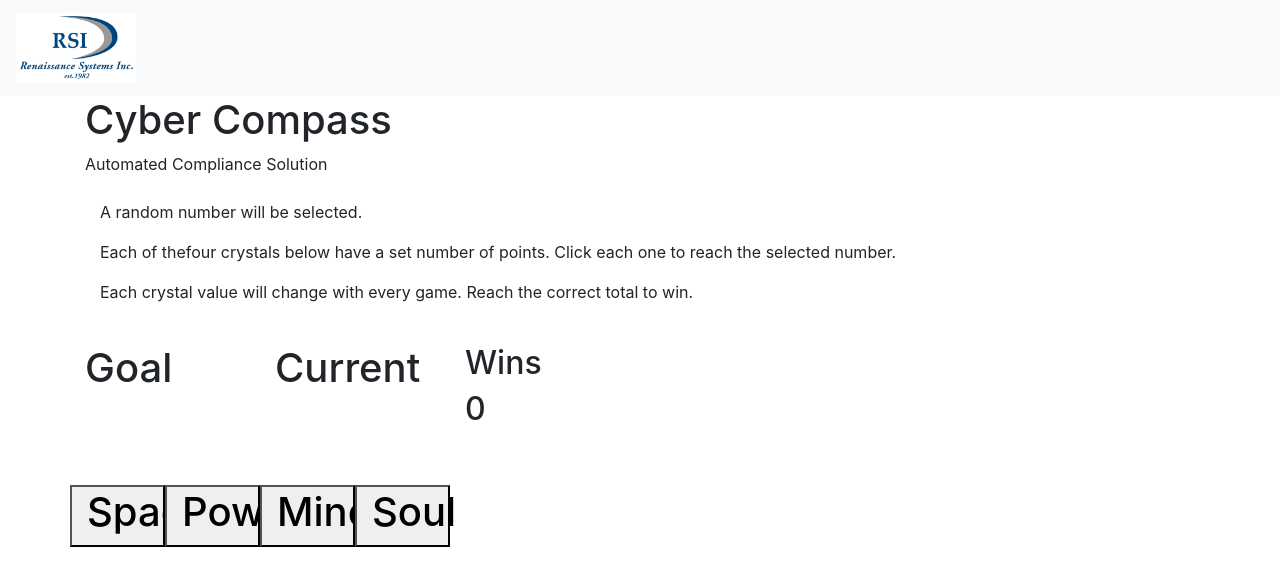
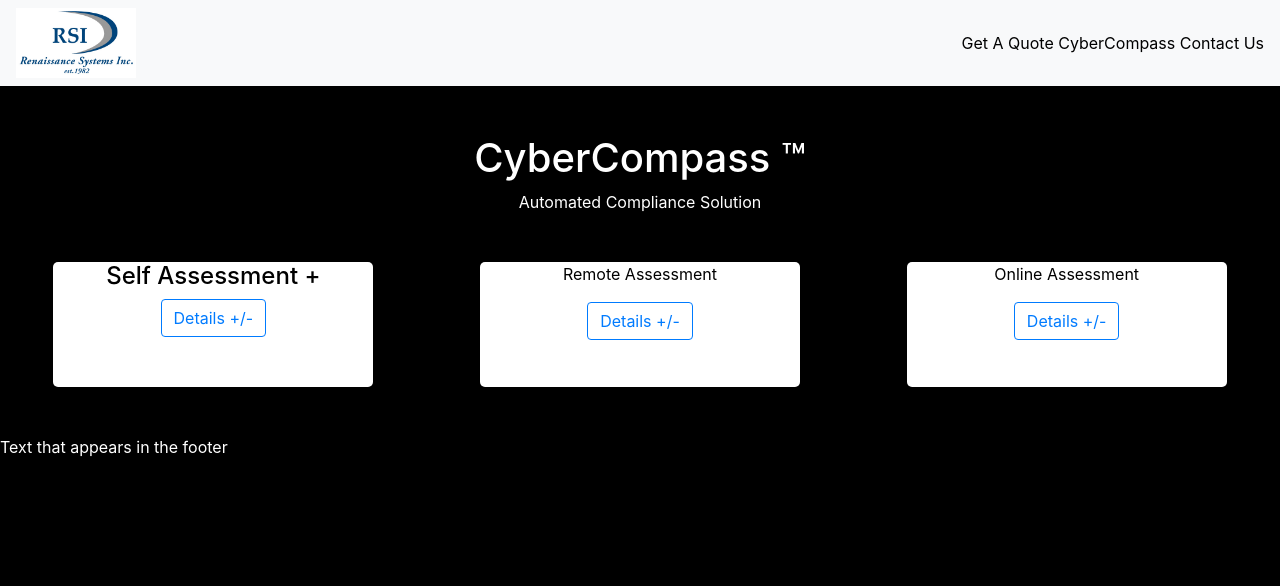
Before and after one commit to emitdlr/RSI, a plain HTML site: page index.html in a window 1280 px wide. Drawn offline with nearby package versions, Linux system fonts and the light colour scheme.

Commit message:
HTML and CSS dev

```diff
--- a/index.html
+++ b/index.html
@@ -11,72 +11,85 @@
     <!-- Added link to the jQuery Library -->
     <script src="https://cdnjs.cloudflare.com/ajax/libs/jquery/3.2.1/jquery.min.js"></script>
 
-    <script type="text/javascript" src="js/index.js"></script>
-    <link rel="stylesheet" type="text/css" media="screen" href="css/style.css" />
+    <script type="text/javascript" src="./src/js/index.js"></script>
+    <link rel="stylesheet" type="text/css" media="screen" href="./src/css/index.css" />
 
 
 </head>
 
 <nav class="navbar navbar-light bg-light">
-    <a class="navbar-brand" href="#">
-        <img src="./src/img/rsi_logo.jpg" width="120" height="70" class="d-inline-block align-top" alt="">
-    </a>
+    <a href="./index.html"><img src="./src/img/rsi_logo.jpg" width="120" height="70" class="d-inline-block align-top" alt="">
+    <div class="topnav-right">
+        <a href="/" onclick="return false;" style="color: black;">Get A Quote</a>
+        <a href="/" onclick="return false;" style="color: black;">CyberCompass</a>
+        <a href="/" onclick="return false;" style="color: black;">Contact Us</a>
+    </div>
 </nav>
 
+<br>
+<br>
 
 <body>
-    <section class="container">
-    <header>
-        <H1>Cyber Compass</H1>
-        <f2>Automated Compliance Solution</f2>
-        <br>
-        <br>
+    <section class="container-fluid-nav text-center">
+        <header>
+            <H1>CyberCompass &trade;</H1>
+            <f2>Automated Compliance Solution</f2>
+            <br>
+            <br>
+            <br>
 
-            <div class="col-12">
-                <p>A random number will be selected.
-                </p>
-                <p>Each of thefour crystals below have a set number of points. Click each one to reach the selected
-                    number.
-                </p>
-                <p>Each crystal value will change with every game. Reach the correct total to win.
-                </p>
-                <br>
             </div>
-            <div class="row">
-                <div class="col-2">
-                    <h1>Goal</h1>
-                    <h1 id="goalTot"></h1>
+            <div class="row text-center">
+                <div class="box1 col-3">
+                    <h4>Self Assessment +</h4>
+                    <p>
+                        </a>
+                        <button class="btn btn-outline-primary" type="button" data-toggle="collapse"
+                            data-target="#collapseExample" aria-expanded="false" aria-controls="collapseExample">
+                            Details +/-
+                        </button>
+                    </p>
+                    <div class="collapse" id="collapseExample">
+                        <div class="card-body">
+                            Anim pariatur cliche reprehenderit, enim eiusmod high life accusamus terry richardson ad
+                            squid. Nihil anim keffiyeh helvetica, craft beer labore wes anderson cred nesciunt sapiente
+                            ea proident.
+                        </div>
+                    </div>
                 </div>
-                <div class="col-2">
-                    <h1>Current</h1>
+                <div class="box2 col-3">
+                    <p>Remote Assessment</p>
                     <h1 id="currentTot"></h1>
+                    <p>
+                        </a>
+                        <button class="btn btn-outline-primary" type="button" data-toggle="collapse"
+                            data-target="#collapseExample" aria-expanded="false" aria-controls="collapseExample">
+                            Details +/-
+                        </button>
+                    </p>
                 </div>
-                <div class="col-2">
-                    <h2>Wins</h2>
-                    <h2 id="wins">0</h2>
+                <div class="box3 col-3">
+                    <p>Online Assessment</p>
+                    <p>
+                        </a>
+                        <button class="btn btn-outline-primary" type="button" data-toggle="collapse"
+                            data-target="#collapseExample" aria-expanded="false" aria-controls="collapseExample">
+                            Details +/-
+                        </button>
+                    </p>
                 </div>
             </div>
 
             <br>
             <br>
 
-            <div class="row">
-                <button id="space" class="col-1">
-                    <h1>Space</h1>
-                </button>
-                <button id="power" class="col-1">
-                    <h1>Power</h1>
-                </button>
-                <button id="mind" class="col-1">
-                    <h1>Mind</h1>
-                </button>
-                <button id="soul" class="col-1">
-                    <h1>Soul</h1>
-                </button>
-            </div>
-        </section>
+    </section>
 
 
 </body>
 
+<footer>
+    <p>Text that appears in the footer</p>
+</footer>
+
 </html>
--- /dev/null
+++ b/src/css/index.css
@@ -0,0 +1,31 @@
+navbar-light bg-light {
+    background-color: white;
+    color:black;
+}
+
+/* .topnav-right {
+    float: left;
+  } */
+
+body {
+    background-color: black;
+    color: white;
+}
+
+.row  {
+    margin: 0;
+    padding: 0;
+    box-sizing: border-box;
+    display: absolute;
+    justify-content: space-around;
+}
+
+.box1, .box2, .box3 {
+    background-color: white;
+    color: black;
+    height: 125px;
+    width: 90%;
+    float: left;
+    border-radius: 5px;
+    float: right;
+}
```
Also changed, not shown: src/js/index.js (added).
